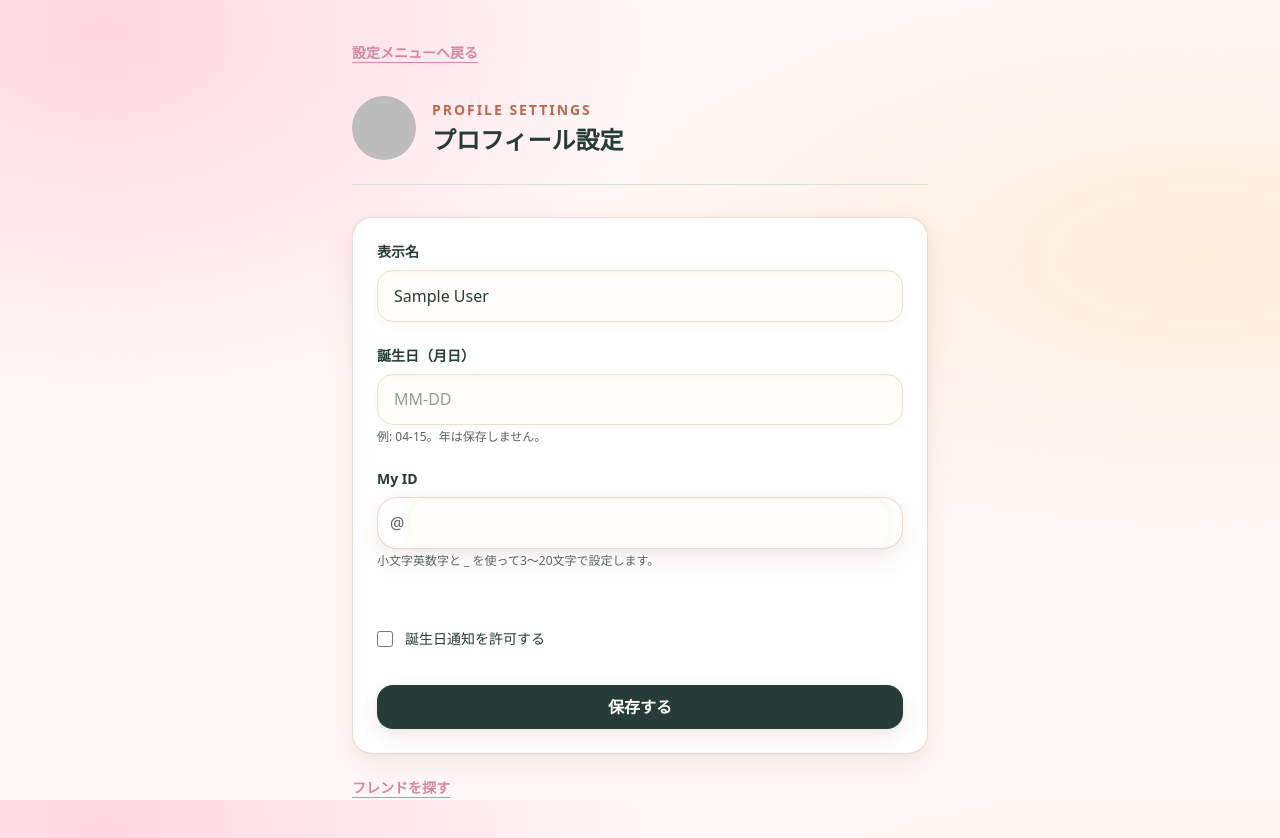
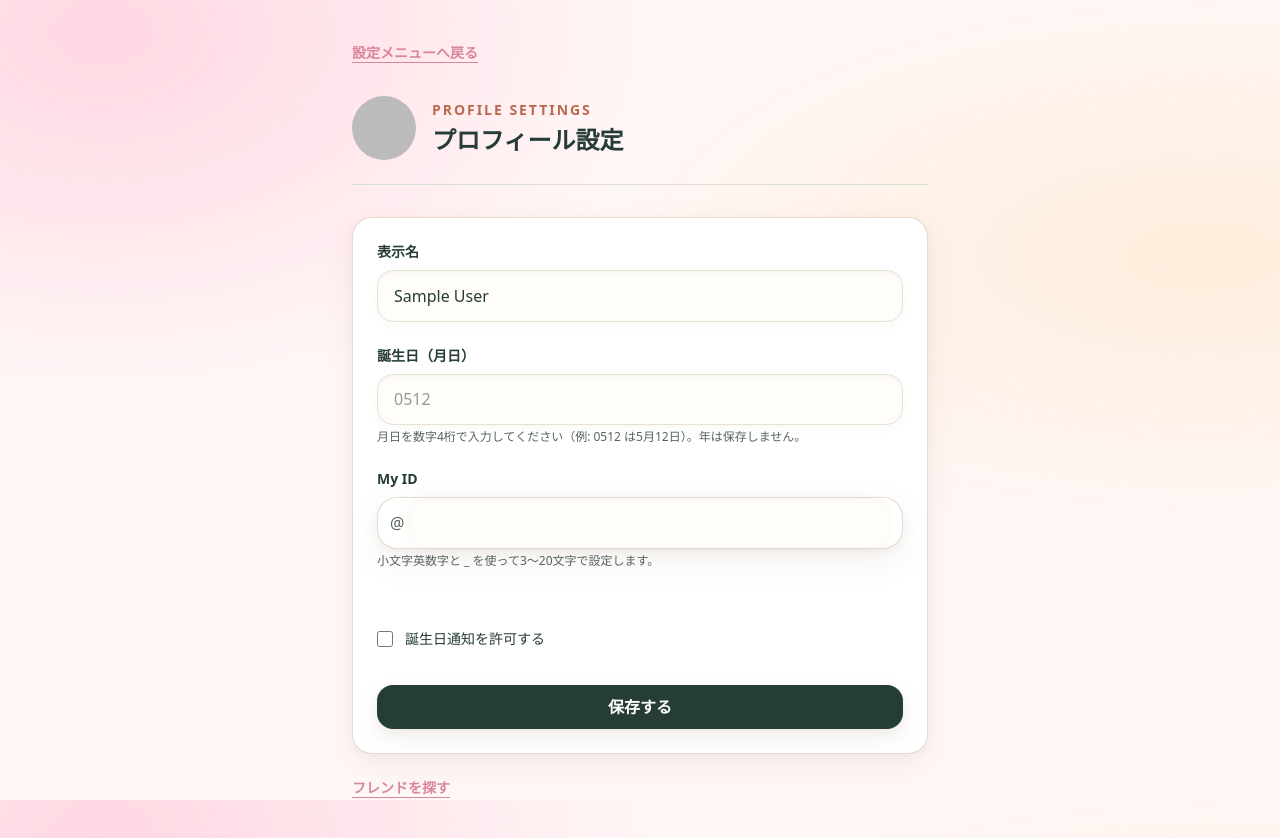
Before and after one commit to poapp124-cell/birthday-card, a Next.js app: page /settings/profile in a window 1280 px wide. Built offline with nearby package versions, Linux system fonts and the light colour scheme; no server answers; the database is empty; sample sign-in values are in the browser's storage.

Commit message:
誕生日入力設定の変更

```diff
--- a/src/app/settings/profile/page.js
+++ b/src/app/settings/profile/page.js
@@ -59,9 +59,7 @@ async function Settings({ searchParams }) {
       redirect("/settings/profile?error=invalid-profile");
     }
 
-    const birthdayMatch = birthdayInput.match(
-      /^(0[1-9]|1[0-2])-(0[1-9]|[12][0-9]|3[01])$/,
-    );
+    const birthdayMatch = birthdayInput.match(/^([0-9]{2})([0-9]{2})$/);
     if (!birthdayMatch) redirect("/settings/profile?error=invalid-birthday");
 
     const month = Number(birthdayMatch[1]);
@@ -70,6 +68,7 @@ async function Settings({ searchParams }) {
     if (date.getUTCMonth() !== month - 1 || date.getUTCDate() !== day) {
       redirect("/settings/profile?error=invalid-birthday");
     }
+    const birthdayMonthDay = `${birthdayMatch[1]}-${birthdayMatch[2]}`;
 
     if (customIdInput && !/^[a-z0-9_]{3,20}$/.test(customIdInput)) {
       redirect("/settings/profile?error=invalid-custom-id");
@@ -85,7 +84,7 @@ async function Settings({ searchParams }) {
     try {
       await saveProfileSettings(currentSession.user.id, {
         displayName,
-        birthdayMonthDay: birthdayInput,
+        birthdayMonthDay,
         allowBirthdayNotification,
         customId: customIdInput || null,
       });
@@ -160,16 +159,16 @@ async function Settings({ searchParams }) {
                 name="birthdayMonthDay"
                 type="text"
                 inputMode="numeric"
-                autoComplete="bday-day"
-                maxLength={5}
-                pattern="(0[1-9]|1[0-2])-(0[1-9]|[12][0-9]|3[01])"
-                placeholder="MM-DD"
+                autoComplete="off"
+                maxLength={4}
+                pattern="[0-9]{4}"
+                placeholder="0512"
                 required
-                defaultValue={profile?.birthday || ""}
+                defaultValue={profile?.birthday?.replace("-", "") || ""}
                 aria-describedby="birthday-help"
               />
               <p id="birthday-help" className="mt-1 text-xs text-[#56645e]">
-                例: 04-15。年は保存しません。
+                月日を数字4桁で入力してください（例: 0512 は5月12日）。年は保存しません。
               </p>
             </div>
             <CustomIdField defaultValue={profile?.customId || ""} />
@@ -199,7 +198,7 @@ async function Settings({ searchParams }) {
             )}
             {params.error === "invalid-birthday" && (
               <p className="text-sm text-red-700" role="alert">
-                実在する月日を MM-DD 形式で入力してください。
+                月日を数字4桁（例: 0512）で入力してください。存在しない日付は登録できません。
               </p>
             )}
             {params.saved === "1" && (
```
